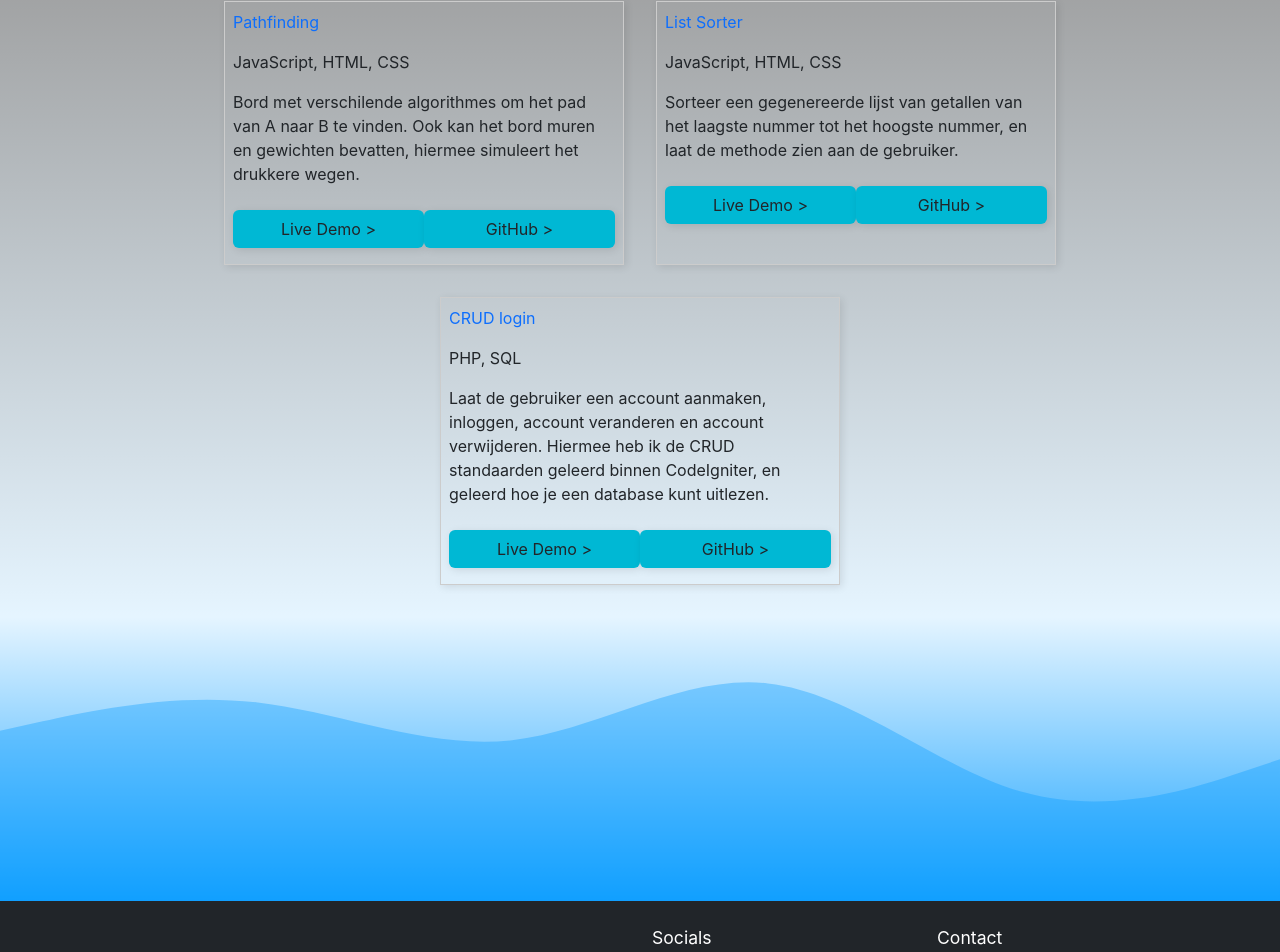
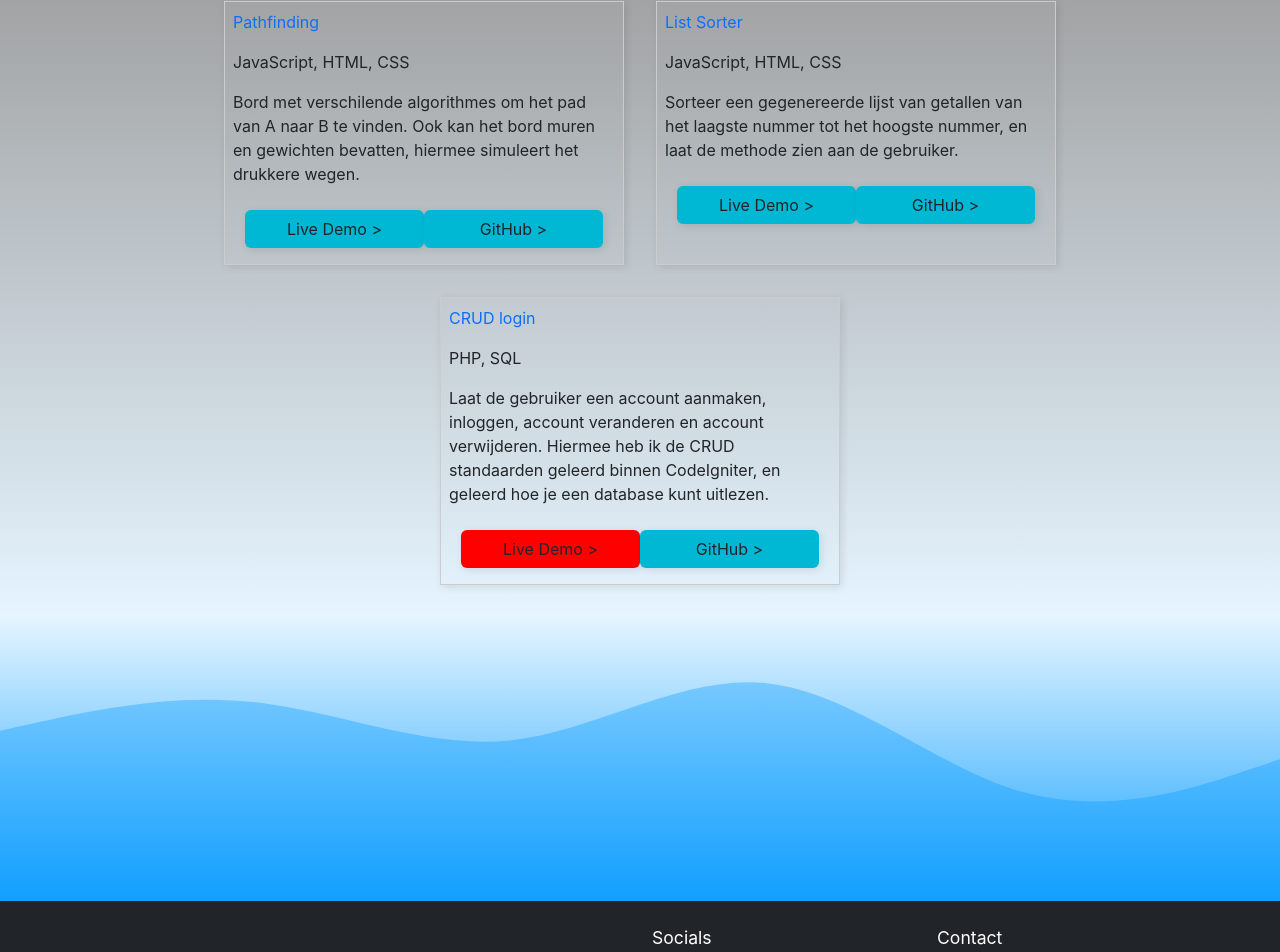
Before and after one commit to 99061142/Portfolio, a React (Create React App) app: page / in a window 1280 px wide. Shown: the part 919-1871 px from the top of the page. Built offline with nearby package versions, Linux system fonts and the light colour scheme.

Commit message:
Used react bootstrap to create anchor links

```diff
--- a/src/project.jsx
+++ b/src/project.jsx
@@ -1,3 +1,5 @@
+import { Container, Anchor } from 'react-bootstrap';
+
 const Project = ({project, id}) => {
     return (
         <div className="p-2 m-3 project" key={id}>
@@ -5,16 +7,10 @@ const Project = ({project, id}) => {
             <p className="languages">{project.languages.join(', ')}</p>
             <p className="description">{project.description.length != 0 ? project.description : 'No description found.'}</p>
 
-            <div className="container">
-                <div className="row">
-                    <a className="btn col-12 col-xl-6 my-2" href={project.page_url} target="_blank">
-                        Live Demo {">"}
-                    </a>
-                    <a className="btn col-12 col-xl-6 my-2" href={project.github_url} target="_blank">
-                        GitHub {">"}
-                    </a>
-                </div>
-            </div>
+            <Container>
+                <Anchor className="btn col-12 col-xl-6 my-2" href={project.page_url}>Live Demo {">"}</Anchor>
+                <Anchor className="btn col-12 col-xl-6 my-2" href={project.github_url}>GitHub {">"}</Anchor>
+            </Container>
         </div>
     );
 }
```
